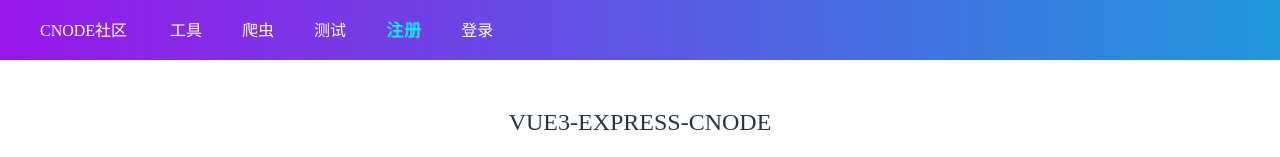
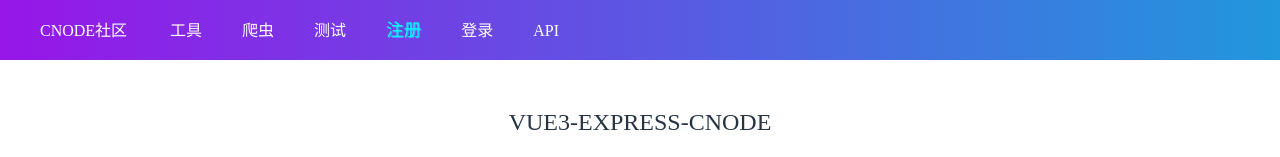
Before and after one commit to purplelightning/wsdemo, a Vue app in the folder node/dcnode/vitecnode/: page /#/register in a window 1280 px wide. Shown: the top 157 px of the page. Built offline with nearby package versions, Linux system fonts and the light colour scheme.

Commit message:
添加API

```diff
--- a/node/dcnode/vitecnode/src/api/axios.ts
+++ b/node/dcnode/vitecnode/src/api/axios.ts
@@ -21,7 +21,6 @@ export const baseUrl = proBaseUrl;
 import errorHandle from "./statusHandle";
 
 import { useUserStore } from "../store/user";
-const user = useUserStore();
 
 interface LoadingType {
   _target: any;
@@ -55,6 +54,7 @@ function myAxios(
 
   service.interceptors.request.use(
     (config: AxiosRequestConfig) => {
+      const user = useUserStore(); // 在用到的地方再引入，否则胡彪错
       const token = user.token;
       if (token && typeof window !== "undefined") {
         config.headers.Authorization = token;
--- a/node/dcnode/vitecnode/src/components/Chead.vue
+++ b/node/dcnode/vitecnode/src/components/Chead.vue
@@ -22,6 +22,7 @@
       to="/login"
       >登录</router-link
     >
+    <a class="item" @click="goApi" :href="`${baseUrl}/apidoc`">API</a>
     <el-dropdown>
       <img
         :width="50"
@@ -50,6 +51,7 @@
 import { useUserStore } from "@/store/user";
 import { useRouter } from "vue-router";
 import { computed, ref, Ref } from "vue";
+import { baseUrl } from "@/api/axios";
 import {
   SwitchButton,
   Avatar,
```
Also changed, not shown: 1 other file (tests, documents, lock files or other folders).
